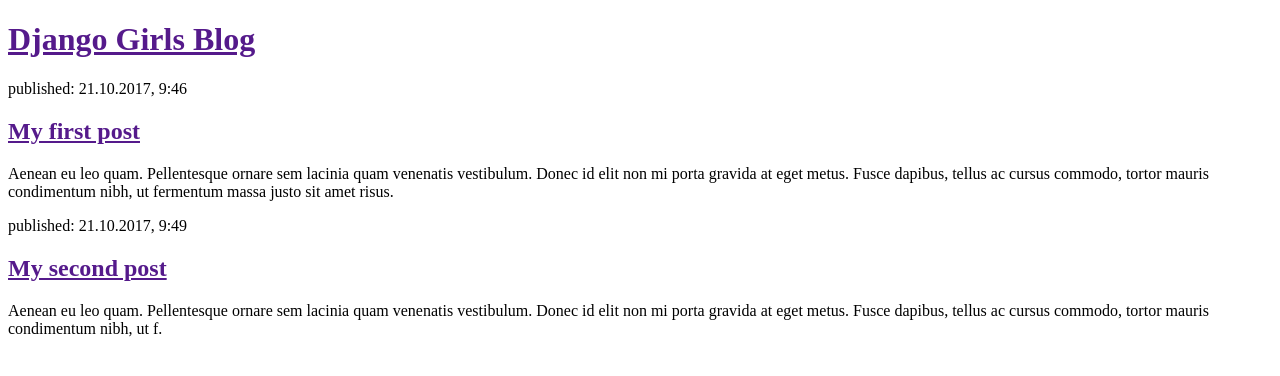
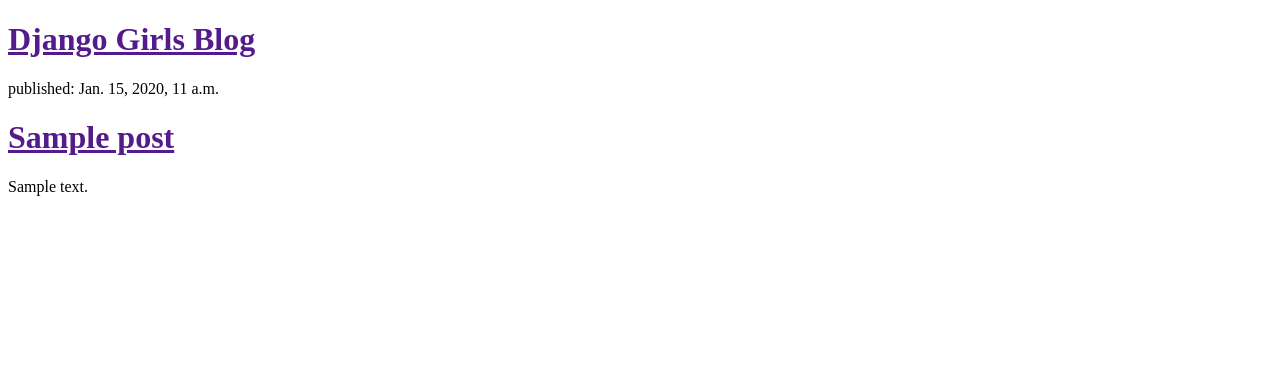
Before and after one commit to lauraenria/my-first-blog, a Django app: template blog/templates/blog/post_list.html in a window 1280 px wide. Shown: the top 376 px of the page. Run offline with Django 3.2, Linux system fonts and the light colour scheme; the template is opened without the code that fills it: values that come from a table or form of the project are taken from there, others are empty; tables that the repository leaves empty hold one stand-in row (values such as "Sample post").

Commit message:
Modified templates to display posts from database

```diff
--- a/blog/templates/blog/post_list.html
+++ b/blog/templates/blog/post_list.html
@@ -4,22 +4,20 @@
 <head>
     <meta charset="UTF-8">
     <title>Laura's DjangoGirlsBlog</title>
+    <link rel="stylesheet" href="post_list_styles.css">
 </head>
+
 <body>
     <div>
         <h1><a href="">Django Girls Blog</a></h1>
     </div>
+    {% for post in post %}
+    <div>
+        <p>published: {{ post.published_date }}</p>
+        <h1><a href="">{{ post.title }}</a></h1>
+        <p>{{ post.text|linebreaksbr }}</p>
+    </div>
+    {% endfor %}
+</body>
 
-    <div>
-        <p>published: 21.10.2017, 9:46</p>
-        <h2><a href="">My first post</a></h2>
-        <p>Aenean eu leo quam. Pellentesque ornare sem lacinia quam venenatis vestibulum. Donec id elit non mi porta gravida at eget metus. Fusce dapibus, tellus ac cursus commodo, tortor mauris condimentum nibh, ut fermentum massa justo sit amet risus.</p>
-    </div>
-
-    <div>
-        <p>published: 21.10.2017, 9:49</p>
-        <h2><a href="">My second post</a></h2>
-        <p>Aenean eu leo quam. Pellentesque ornare sem lacinia quam venenatis vestibulum. Donec id elit non mi porta gravida at eget metus. Fusce dapibus, tellus ac cursus commodo, tortor mauris condimentum nibh, ut f.</p>
-    </div>
-</body>
 </html>
--- /dev/null
+++ b/blog/templates/blog/post_list_styles.css
@@ -0,0 +1,3 @@
+body{
+    background-image: url "http://thecutestblogontheblock.com/wp-content/uploads/2012/06/Love-In-Literature-3C-free-blog-background-layout-template-vintage-valentine-1000x500.jpg";
+}
--- a/blog/views.py
+++ b/blog/views.py
@@ -1,4 +1,7 @@
 from django.shortcuts import render
+from django.utils import timezone
+from .models import Post
 
 def post_list(request):
-    return render(request, 'blog/post_list.html', {})
+    posts = Post.objects.filter(published_date__lte=timezone.now()).order_by('published_date')
+    return render(request, 'blog/post_list.html', {'post' : posts})
```
